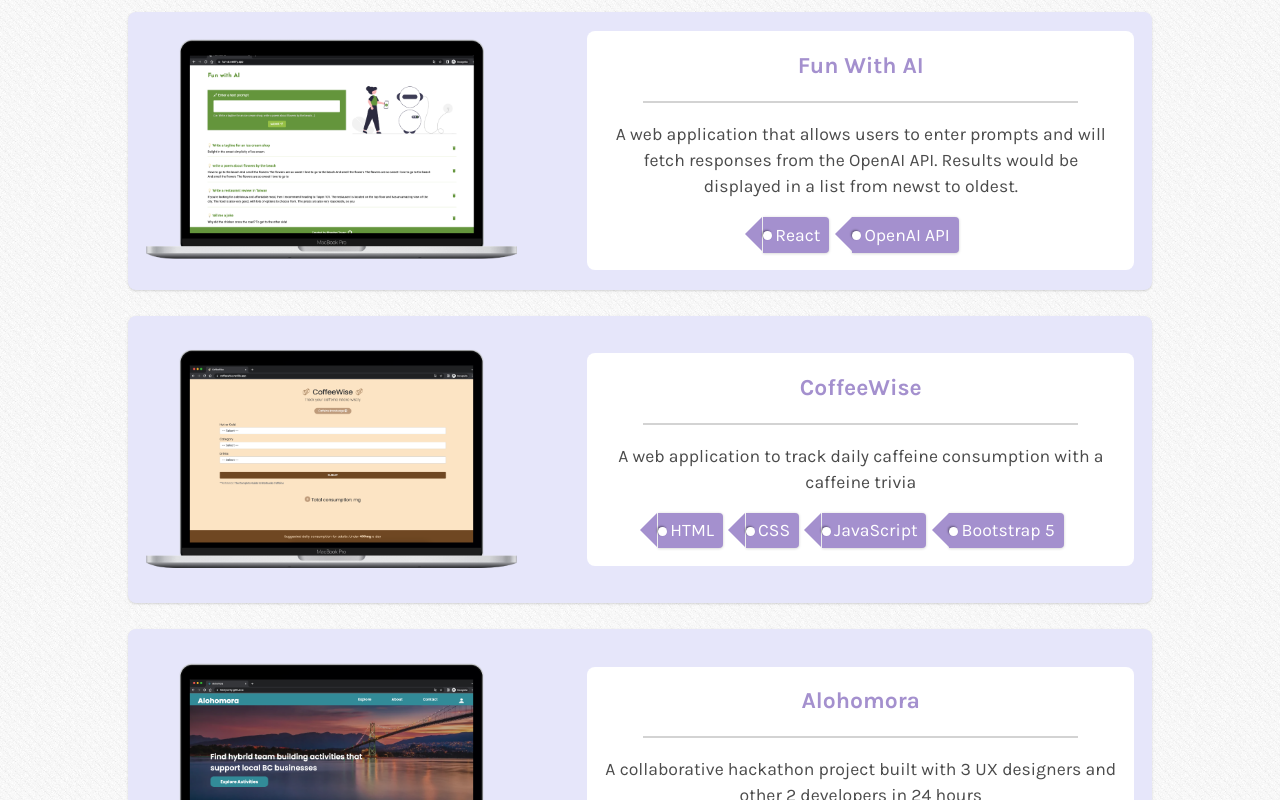
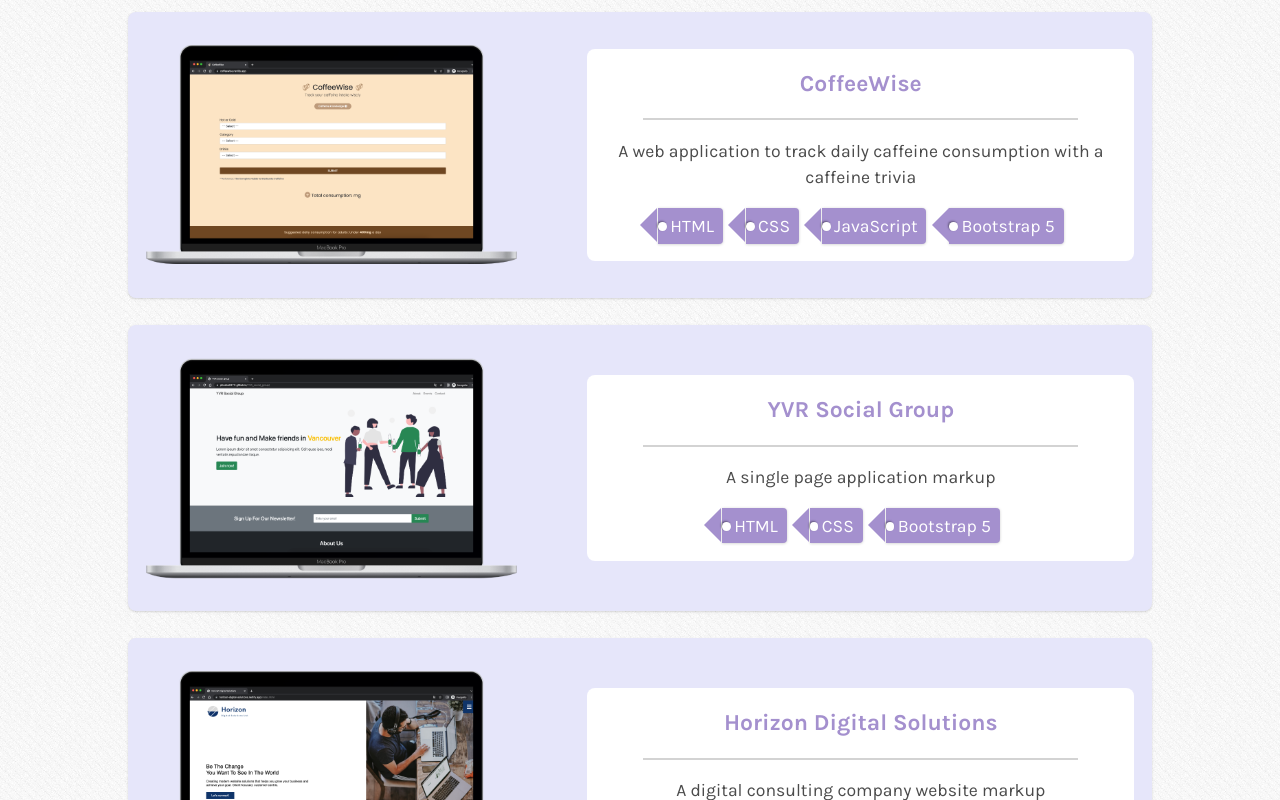
Before and after one commit to phoebe03111/portfolio, a React (Create React App) app: page / in a window 1280 px wide. Shown: the part 1660-2460 px from the top of the page. Built offline with nearby package versions, Linux system fonts and the light colour scheme.

Commit message:
Hide old projects

```diff
--- a/src/data/projectsData.js
+++ b/src/data/projectsData.js
@@ -21,17 +21,17 @@ const projectsData = [
     gitHubUrl: "https://github.com/phoebe03111/the-one-with-array-methods",
     image: require("../assets/projects/the-one-with-the-array-methods.png"),
   },
-  {
-    id: 3,
-    title: "Fun With AI",
-    description:
-      "A web application that allows users to enter prompts and will fetch responses from the OpenAI API. Results would be displayed in a list from newst to oldest.",
-    techStack: ["React", "OpenAI API"],
-    videoUrl: null,
-    demoUrl: "https://fun-ai.netlify.app/",
-    gitHubUrl: "https://github.com/phoebe03111/openai-project",
-    image: require("../assets/projects/fun-ai.png"),
-  },
+  // {
+  //   id: 3,
+  //   title: "Fun With AI",
+  //   description:
+  //     "A web application that allows users to enter prompts and will fetch responses from the OpenAI API. Results would be displayed in a list from newst to oldest.",
+  //   techStack: ["React", "OpenAI API"],
+  //   videoUrl: null,
+  //   demoUrl: "https://fun-ai.netlify.app/",
+  //   gitHubUrl: "https://github.com/phoebe03111/openai-project",
+  //   image: require("../assets/projects/fun-ai.png"),
+  // },
   {
     id: 4,
     title: "CoffeeWise",
@@ -43,17 +43,17 @@ const projectsData = [
     gitHubUrl: "https://github.com/phoebe03111/CoffeeWise",
     image: require("../assets/projects/coffeewise.png"),
   },
-  {
-    id: 5,
-    title: "Alohomora",
-    description:
-      "A collaborative hackathon project built with 3 UX designers and other 2 developers in 24 hours",
-    techStack: ["React"],
-    videoUrl: null,
-    demoUrl: 'https://hnslyswhy.github.io/Alohomora/',
-    gitHubUrl: "https://github.com/phoebe03111/Alohomora",
-    image: require("../assets/projects/alohomora.png"),
-  },
+  // {
+  //   id: 5,
+  //   title: "Alohomora",
+  //   description:
+  //     "A collaborative hackathon project built with 3 UX designers and other 2 developers in 24 hours",
+  //   techStack: ["React"],
+  //   videoUrl: null,
+  //   demoUrl: 'https://hnslyswhy.github.io/Alohomora/',
+  //   gitHubUrl: "https://github.com/phoebe03111/Alohomora",
+  //   image: require("../assets/projects/alohomora.png"),
+  // },
   {
     id: 6,
     title: "YVR Social Group",
```
Also changed, not shown: 1 other file (tests, documents, lock files or other folders).
